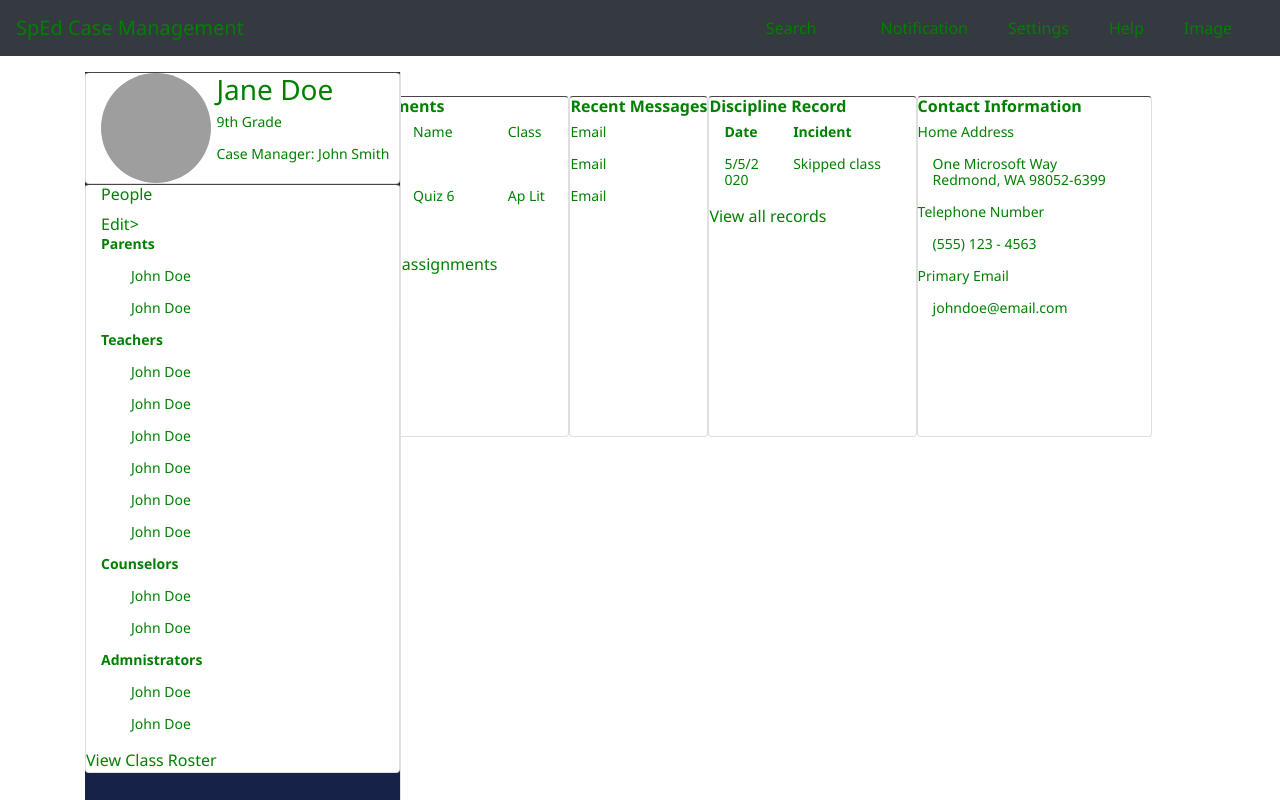
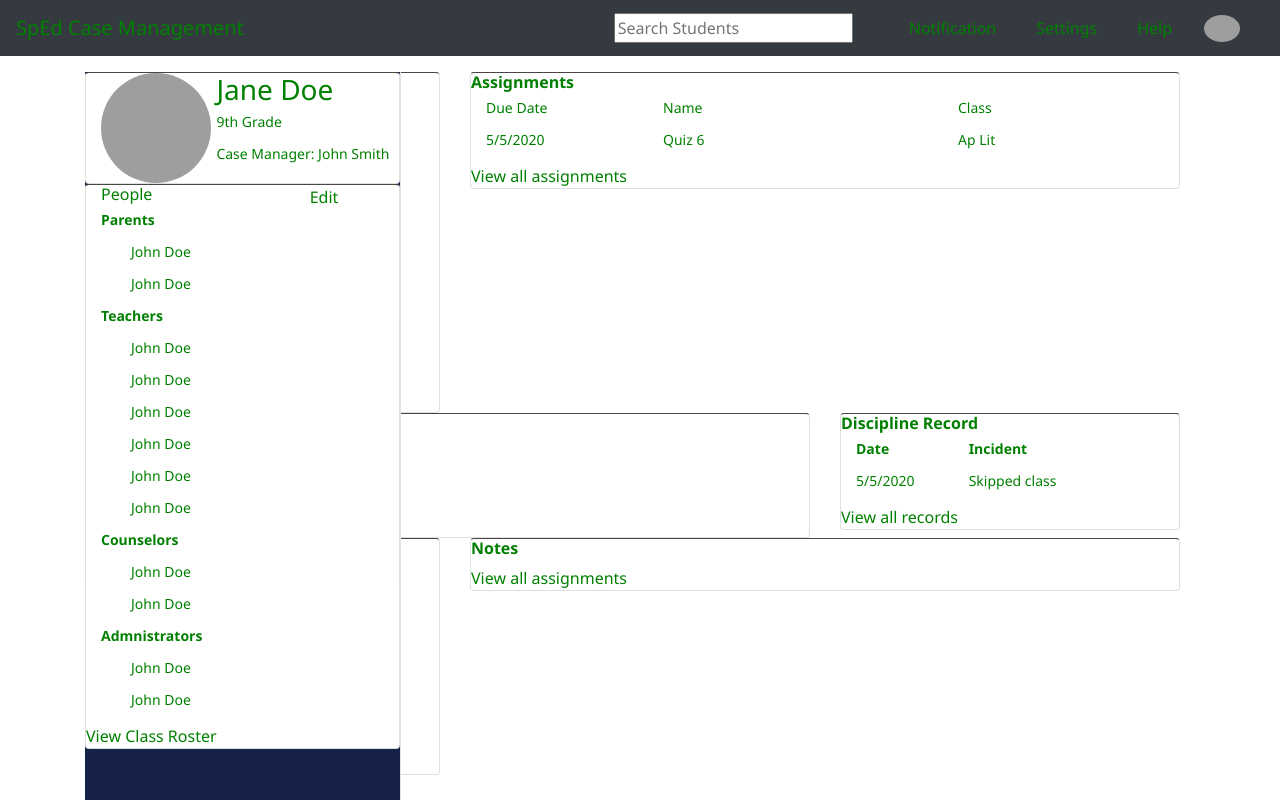
Before and after one commit to verndrade/sped-case-manager, a Django app: page /casemanager/ in a window 1280 px wide. Run offline with Django 3.2, Linux system fonts and the light colour scheme; some libraries are stand-ins or nearby versions; grey boxes are pictures that could not be loaded.

Commit message:
Divided cards

```diff
--- a/templates/case-manager/people.html
+++ b/templates/case-manager/people.html
@@ -4,7 +4,7 @@
     <div class="container">
         <div class="row">
             <div class="col-lg-8"><h3>People</h3></div>
-            <div class="col-lg-8"><a href="#">Edit</a>></div>
+            <div class="col-lg-4"><a href="#">Edit</a></div>
         </div>
     </div>
 
--- a/templates/casemanager.html
+++ b/templates/casemanager.html
@@ -5,18 +5,19 @@
 
     {% include 'case-manager/sidebar.html' %}
 
-    <div id="page-content-wrapper">
-        <div class="content p-4 container-fluid text-center text-md-left h-100">
-            <div class="row h-100">
-                {% include 'case-manager/iep.html' %}
-                {% include 'case-manager/assignments.html' %}
-                {% include 'case-manager/messages.html' %}
-                {% include 'case-manager/discipline.html' %}
-                {% include 'case-manager/contact.html' %}
-                {% include 'case-manager/notes.html' %}
-            </div>
+    <div class="container">
+        <div class="row">
+            <div class="col-lg-4">{% include 'case-manager/iep.html' %}</div>
+            <div class="col-lg-8">{% include 'case-manager/assignments.html' %}</div>
         </div>
-
-      </div>
+        <div class="row">
+            <div class="col-lg-8">{% include 'case-manager/messages.html' %}</div>
+            <div class="col-lg-4">{% include 'case-manager/discipline.html' %}</div>
+        </div>
+        <div class="row">
+            <div class="col-lg-4">{% include 'case-manager/contact.html' %}</div>
+            <div class="col-lg-8">{% include 'case-manager/notes.html' %}</div>
+        </div>
+    </div>
 
 {% endblock %}
--- a/templates/navbar.html
+++ b/templates/navbar.html
@@ -4,7 +4,8 @@
     <div class="collapse navbar-collapse" id="navbarSupportedContent">
       <ul class="navbar-nav ml-auto d-flex align-items-md-center">
         <li class="nav-item mr-5">
-          <a class="nav-link" href="#">Search</a>
+          <input type="text" placeholder="Search Students">
+
         </li>
         <li class="nav-item mr-4">
           <a class="nav-link" href="#">Notification</a>
@@ -16,7 +17,9 @@
           <a class="nav-link" href="#">Help</a>
         </li>
         <li class="nav-item mr-4">
-          <a class="nav-link" href="#">Image</a>
+          <a href="#">
+              <img class="rounded-circle" src="http://media.culturemap.com/crop/3c/bd/300x300/Bill-Gates-head-shot-horizontal_094856_jcrop_1x1_Wed25Sep2013101109.png" width=36/>
+          </a>
         </li>
       </ul>
     </div>
```
Also changed, not shown: hackathon/settings.py (+10 -10 lines).
